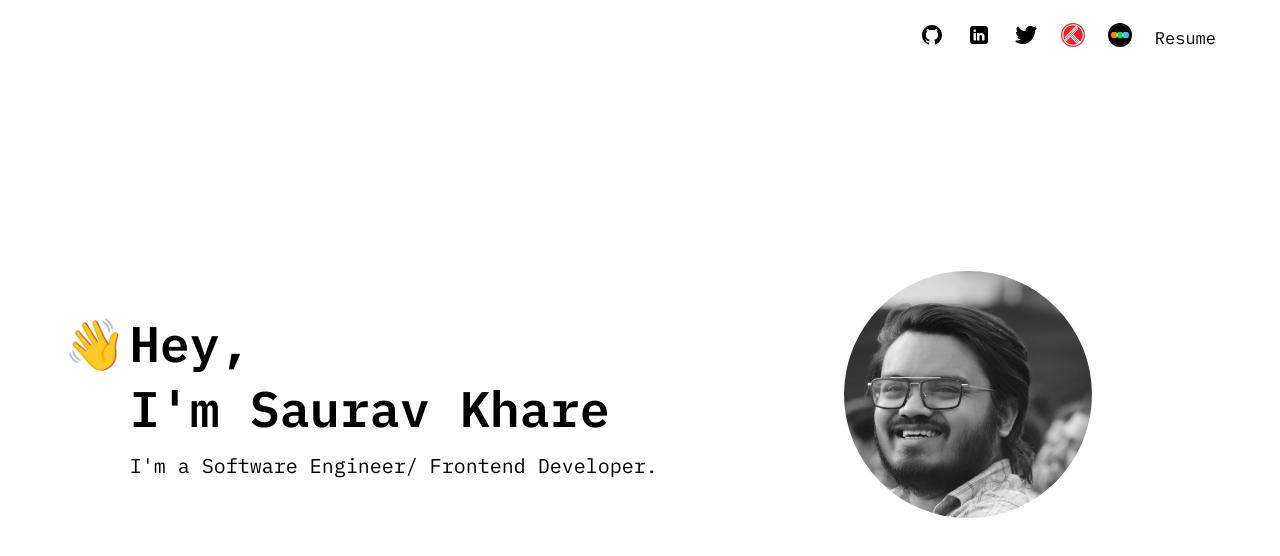
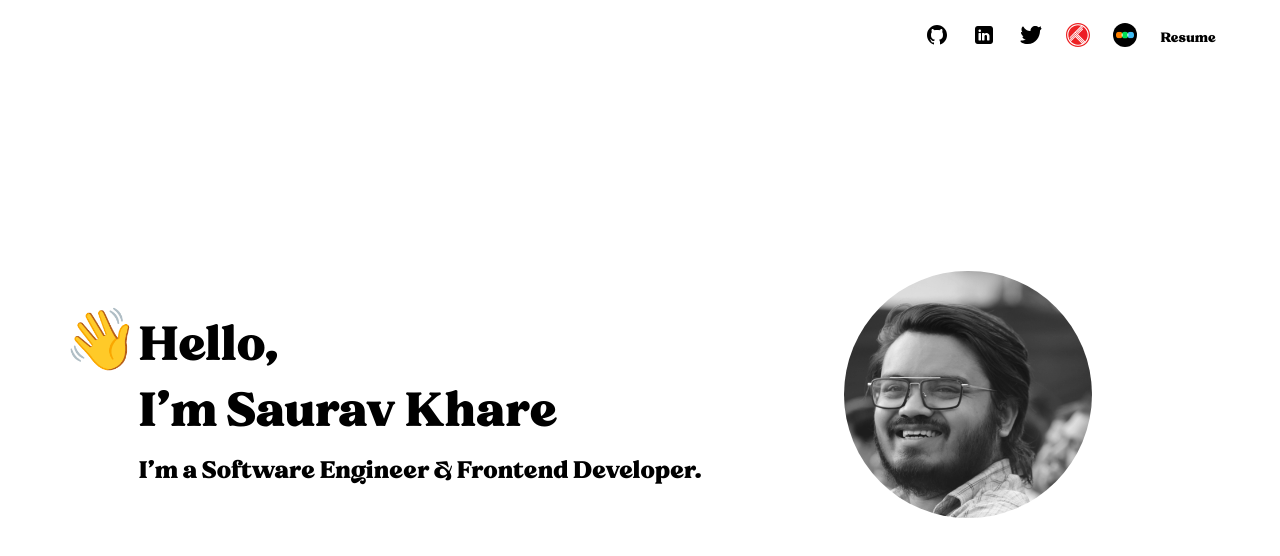
Before and after one commit to SauravKhare/sauravkhare-homepage, an Eleventy site: page src/index.html in a window 1280 px wide. Built offline with nearby package versions, Linux system fonts and the light colour scheme; Eleventy itself is replaced by a stand-in of ours; files that its build step writes are made by us from their sources.

Commit message:
Added new font Notulen

```diff
--- a/public/styles/style.scss
+++ b/public/styles/style.scss
@@ -1,4 +1,8 @@
 @import url('https://fonts.googleapis.com/css2?family=IBM+Plex+Mono:wght@400;500;600&display=swap');
+@font-face {
+    font-family: 'Notulen';
+    src: url('../assets/Notulen.ttf');
+}
 
 *, *::before, *::after {
     box-sizing: border-box;
@@ -15,7 +19,8 @@ ul, li {
 }
 
 h1, h2, h3, h4, h5 {
-    font-family: 'IBM Plex Mono', monospace;
+    // font-family: 'IBM Plex Mono', monospace;
+    font-family: 'Notulen';
 }
 
 p {
@@ -35,7 +40,7 @@ p {
 
 .nav-link {
     margin-right: 2%;
-    font-family: 'IBM Plex Mono', monospace;
+    font-family: 'Notulen';
     font-size: 1.7rem;
 }
 
@@ -73,15 +78,16 @@ p {
 }
 
 .hero-text {
-    font-size: 5rem;
+    font-family: 'Notulen';
+    font-size: 6rem;
     display: flex;
     justify-content: space-between;
     align-items: baseline;
 }
 
 .sub-text {
-    font-family: 'IBM Plex Mono', monospace;
-    font-size: 2rem;
+    font-family: 'Notulen';
+    font-size: 3rem;
     font-weight: 400;
 }
 
--- a/src/index.html
+++ b/src/index.html
@@ -137,7 +137,7 @@
     <main class="main container">
         <section class="hero">
             <div class="part-one">
-                <h1 class="hero-text"><div class="hey"><span class="wave">👋</span></div><div class="me"><p class="whoami">Hey, <br>I'm Saurav Khare</p><p class="sub-text">I'm a Software Engineer/ Frontend Developer.</p></div></h1>
+                <h1 class="hero-text"><div class="hey"><span class="wave">👋</span></div><div class="me"><p class="whoami">Hello, <br>I'm Saurav Khare</p><p class="sub-text">I'm a Software Engineer & Frontend Developer.</p></div></h1>
             </div>
             <div class="part-two">
                 <img src="./assets/me_grayscale.jpg" class="hero-svg" alt="">
--- a/src/styles/style.scss
+++ b/src/styles/style.scss
@@ -1,4 +1,8 @@
 @import url('https://fonts.googleapis.com/css2?family=IBM+Plex+Mono:wght@400;500;600&display=swap');
+@font-face {
+    font-family: 'Notulen';
+    src: url('../assets/Notulen.ttf');
+}
 
 *, *::before, *::after {
     box-sizing: border-box;
@@ -15,7 +19,8 @@ ul, li {
 }
 
 h1, h2, h3, h4, h5 {
-    font-family: 'IBM Plex Mono', monospace;
+    // font-family: 'IBM Plex Mono', monospace;
+    font-family: 'Notulen';
 }
 
 p {
@@ -35,7 +40,7 @@ p {
 
 .nav-link {
     margin-right: 2%;
-    font-family: 'IBM Plex Mono', monospace;
+    font-family: 'Notulen';
     font-size: 1.7rem;
 }
 
@@ -73,15 +78,16 @@ p {
 }
 
 .hero-text {
-    font-size: 5rem;
+    font-family: 'Notulen';
+    font-size: 6rem;
     display: flex;
     justify-content: space-between;
     align-items: baseline;
 }
 
 .sub-text {
-    font-family: 'IBM Plex Mono', monospace;
-    font-size: 2rem;
+    font-family: 'Notulen';
+    font-size: 3rem;
     font-weight: 400;
 }
 
```
Also changed, not shown: public/index.html (+1 -1 lines), public/assets/Notulen.ttf (added), public/styles/style.css, src/assets/Notulen.ttf (added), src/styles/style.css, 2 other files.
